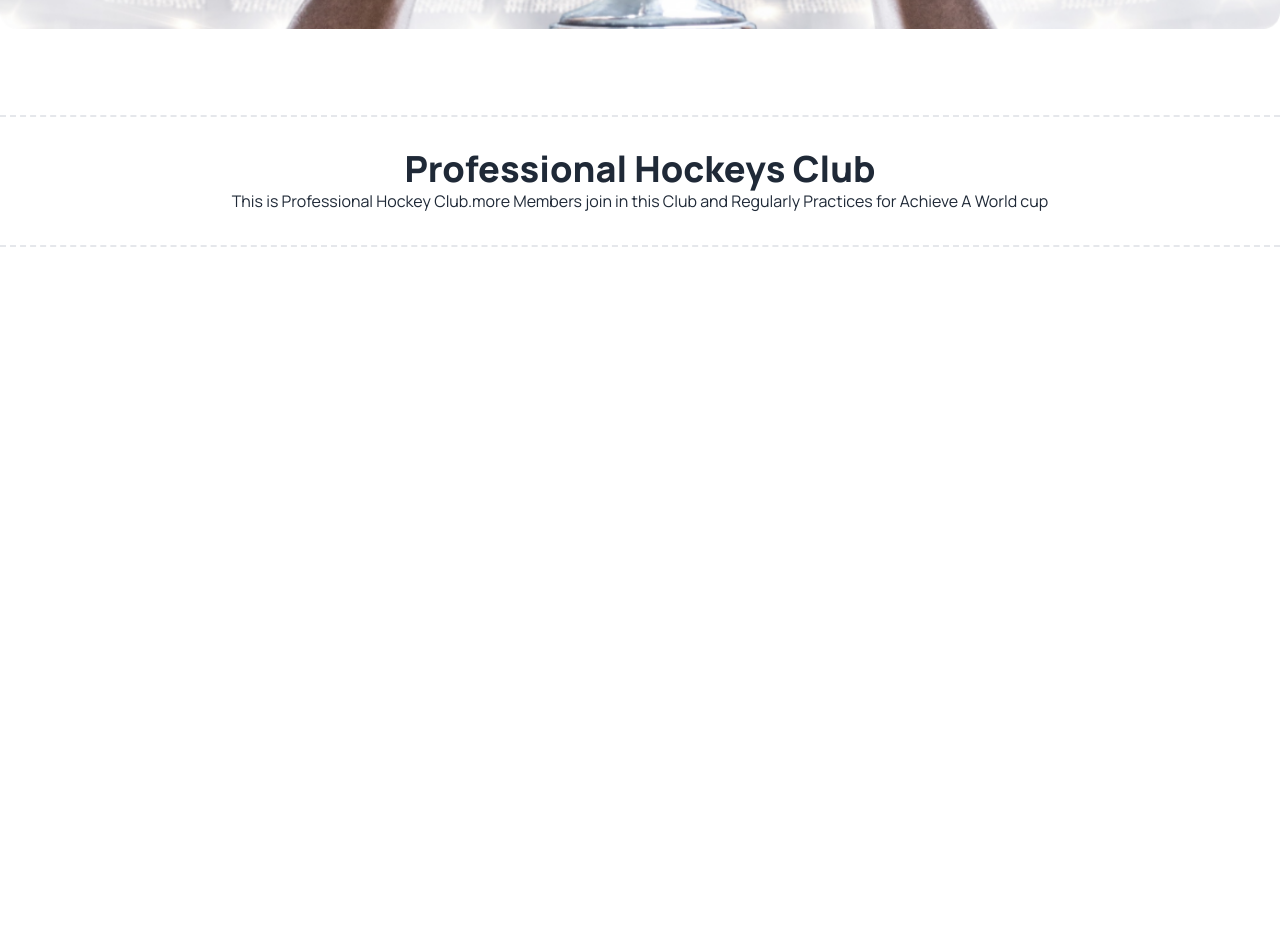
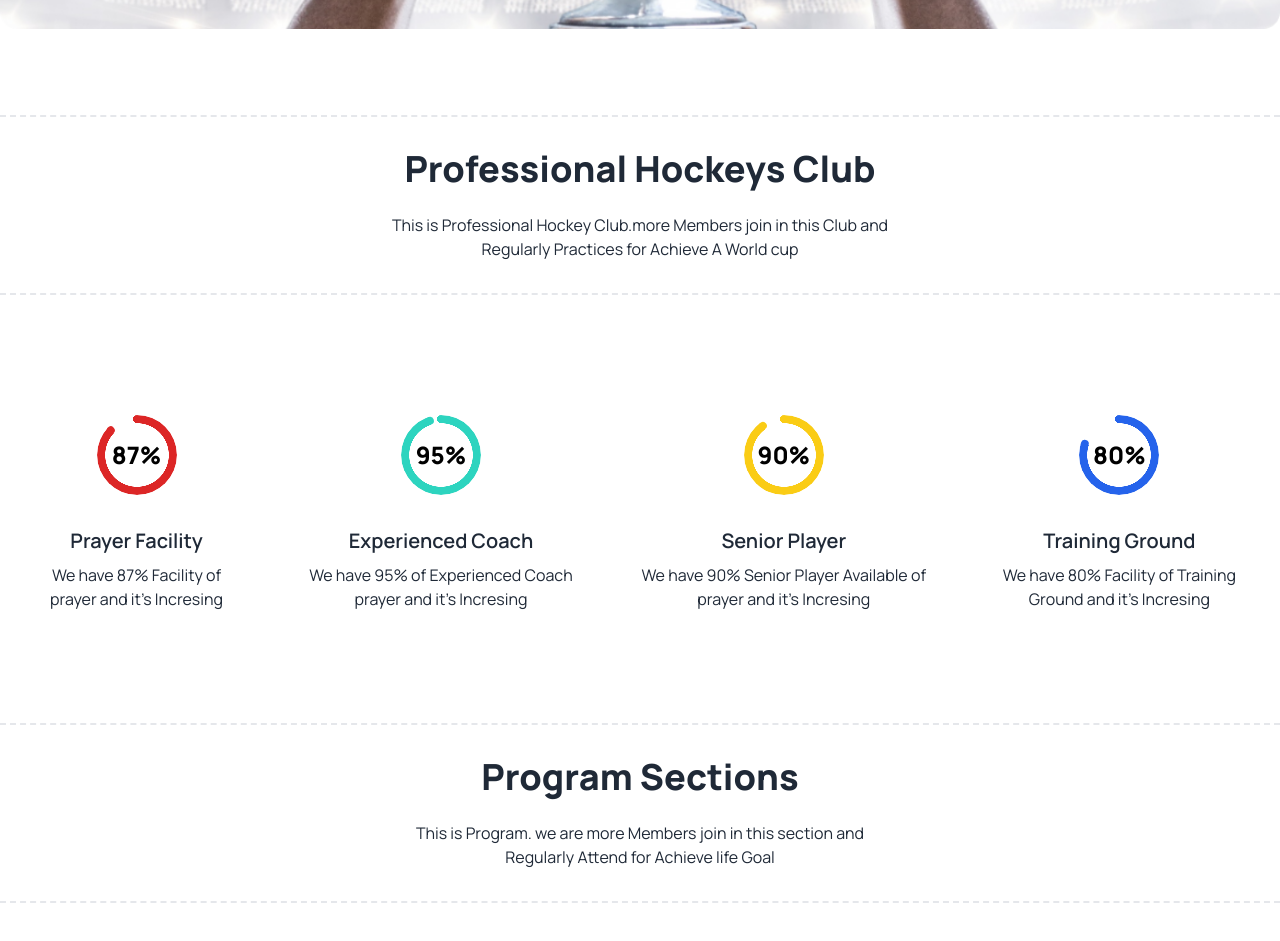
Before and after one commit to mkiuzzl01/Assignment-3, a plain HTML site: page index.html in a window 1280 px wide. Shown: the part 641-1582 px from the top of the page. Before the commit the page ends 888 px from the top, so only its background shows below. Drawn offline with nearby package versions, Linux system fonts and the light colour scheme.

Commit message:
Program section is Complete

```diff
--- a/index.html
+++ b/index.html
@@ -99,11 +99,61 @@
     </header>
     <main>
         <!-- This is Professional Hockeys Club section -->
-        <section class="mt-20 text-center p-8 border-t-2 border-b-2 border-dashed">
+        <section>
+        <div class="my-20 text-center p-8 border-t-2 border-b-2 border-dashed space-y-6">
             <h1 class="text-4xl font-extrabold">Professional Hockeys Club</h1>
-            <p>This is Professional Hockey Club.more Members join in this Club and Regularly Practices for Achieve A World cup</p>
+            <p>This is Professional Hockey Club.more Members join in this Club and <br> Regularly Practices for Achieve A World cup</p>
+        </div>
+            <!-- This is Progressbar section -->
+            <div class="card-container flex flex-col lg:flex-row justify-around">
+
+                <div class="card bg-base-100">
+                    <figure class="px-10 pt-10">
+                    <div class="radial-progress text-red-600" style="--value:87;" role="progressbar"><p class="text-black text-2xl font-extrabold">87%</p></div>
+                    </figure>
+                    <div class="card-body items-center text-center">
+                      <h2 class="card-title text-xl font-semibold">Prayer Facility</h2>
+                      <p>We have 87% Facility of prayer and it's Incresing</p>
+                    </div>
+                  </div>
+                <div class="card bg-base-100">
+                    <figure class="px-10 pt-10">
+                    <div class="radial-progress text-teal-400" style="--value:95;" role="progressbar"><p class="text-black text-2xl font-extrabold">95%</p></div>
+                    </figure>
+                    <div class="card-body items-center text-center">
+                      <h2 class="card-title text-xl font-semibold">Experienced Coach</h2>
+                      <p>We have 95%  of Experienced Coach prayer and it's Incresing</p>
+                    </div>
+                  </div>
+                <div class="card bg-base-100">
+                    <figure class="px-10 pt-10">
+                    <div class="radial-progress text-yellow-400" style="--value:90;" role="progressbar"><p class="text-black text-2xl font-extrabold">90%</p></div>
+                    </figure>
+                    <div class="card-body items-center text-center">
+                      <h2 class="card-title text-xl font-semibold">Senior Player</h2>
+                      <p>We have 90%  Senior Player Available of prayer and it's Incresing</p>
+                    </div>
+                  </div>
+                <div class="card bg-base-100">
+                    <figure class="px-10 pt-10">
+                    <div class="radial-progress text-blue-600" style="--value:80;" role="progressbar"><p class="text-black text-2xl font-extrabold">80%</p></div>
+                    </figure>
+                    <div class="card-body items-center text-center">
+                      <h2 class="card-title text-xl font-semibold">Training Ground</h2>
+                      <p>We have 80% Facility of Training Ground and it's Incresing</p>
+                    </div>
+                  </div>
+            </div>
         </section>
+        <!-- This is Program Sections -->
+        <section>
+            <div class="my-20 text-center p-8 border-t-2 border-b-2 border-dashed space-y-6">
+                <h1 class="text-4xl font-extrabold">Program Sections</h1>
+                <p>This is Program. we are more Members join in this section and <br> Regularly Attend for Achieve life Goal</p>
+            </div>
+            <!-- This is Program images here -->
 
+        </section>
     </main>
     <footer>
 
```
